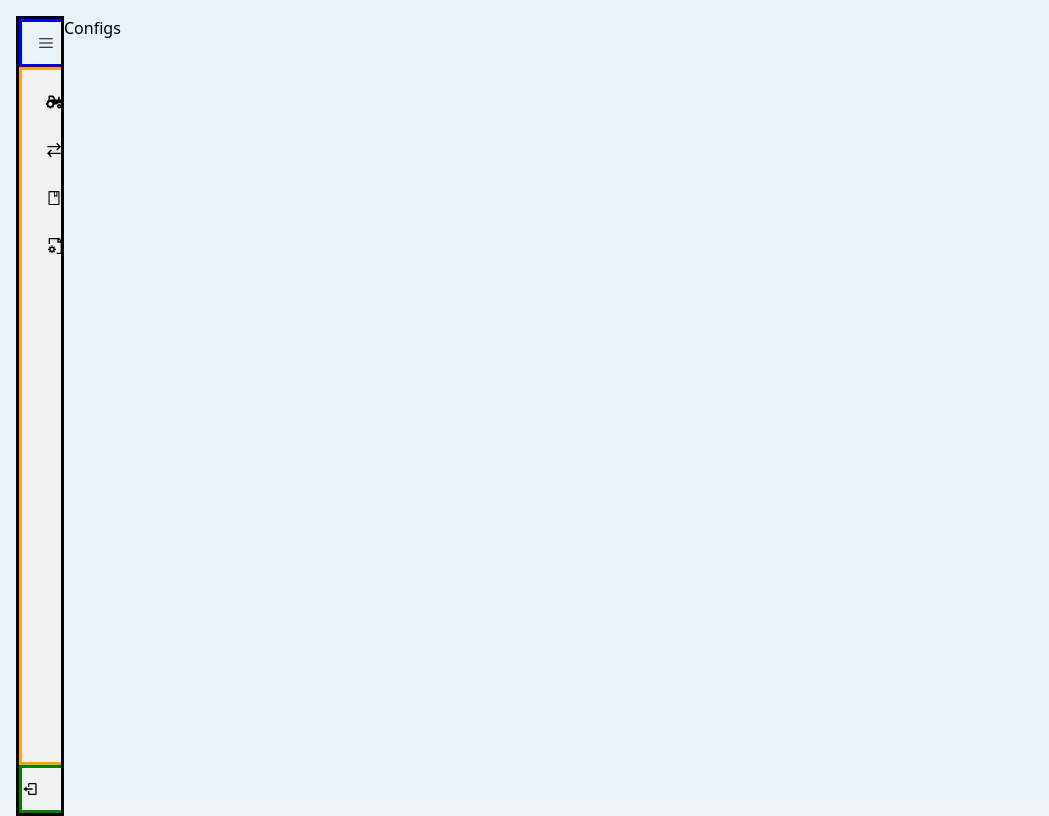
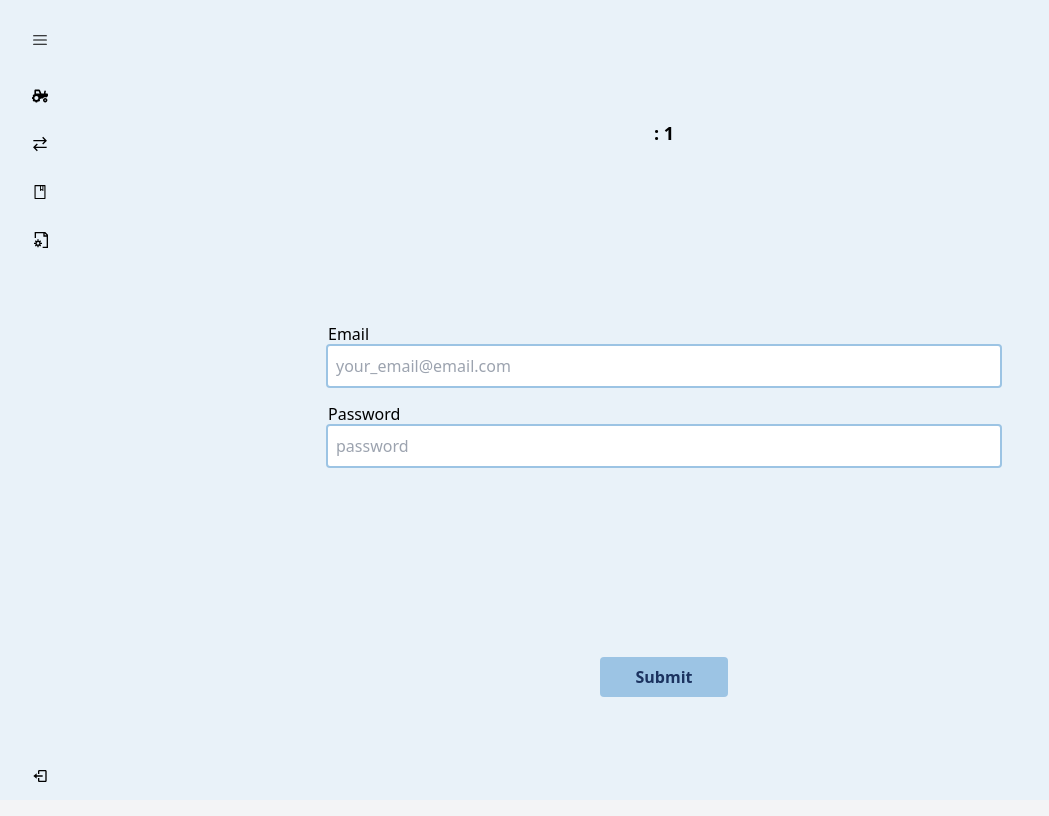
Before and after one commit to LaloStroke/action-logistics, a React (Vite) app: page /Configs/1 in a window 1280 px wide. Shown: the whole page, without its empty margins (0-1049 px from the left). Built offline with nearby package versions, Linux system fonts and the light colour scheme.

Commit message:
[fix] routes and styles xd

```diff
--- a/src/components/Sidebar/index.tsx
+++ b/src/components/Sidebar/index.tsx
@@ -167,11 +167,9 @@ const Sidebar: React.FC = (): JSX.Element => {
               <GrDocumentConfig />
             </CustomLink>
           </div>
-          <div className="logout">
-            <button className="bg-blue w-16 h-12 rounded-md">
-              <BiLogOut />
-            </button>
-          </div>
+          <button className="flex justify-center items-center">
+            <BiLogOut />
+          </button>
         </div>
       )}
     </div>
@@ -190,7 +188,10 @@ const CustomLink: React.FC<{
   return (
     <div>
       {isOpen === true ? (
-        <Link className={`${className ? className : 'duration-300 w-28 h-full'} `} to={to}>
+        <Link
+          className={`${className ? className : 'duration-300 w-28 h-full cursor-pointer'} `}
+          to={to}
+        >
           <div
             className={`grid place-content-center px-4 h-full duration-300 cursor-pointer  ${
               isActive ? 'bg-lightOrange duration-300 font-bold hover:tracking-normal' : ''
--- a/src/components/Sidebar/sidebar.css
+++ b/src/components/Sidebar/sidebar.css
@@ -2,14 +2,12 @@
   grid-area: header;
   width: 16rem;
   height: 100vh;
-  border: solid;
-  //border-color: blue;
   transition-duration: 0.3s;
   display: grid;
   grid-template-areas:
-    "title"
-    "select"
-    "logout";
+    'title'
+    'select'
+    'logout';
   grid-template-rows: 3rem 1fr 3rem;
   grid-template-columns: 1fr;
   transition-duration: 0.3s;
@@ -19,16 +17,15 @@
   grid-area: header;
   width: 3rem;
   height: 100vh;
-  border: solid;
-  //border-color: blue;
   transition-duration: 0.3s;
   overflow: hidden;
   display: grid;
   grid-template-areas:
-    "title"
-    "select"
-    "logout";
+    'title'
+    'select'
+    'logout';
   grid-template-rows: 3rem 1fr 3rem;
+  padding-bottom: 1rem;
   grid-template-columns: 1fr;
   transition-duration: 0.3s;
 }
@@ -36,20 +33,15 @@
 .title {
   grid-area: title;
   background-color: transparent;
-  border: solid;
-  border-color: blue;
   transition-duration: 0.3s;
   display: flex;
-  justify-content: space-between;
+  justify-content: center;
   align-items: center;
   padding: 0 1rem;
 }
 
 .select {
   grid-area: select;
-  background-color: #f1f1f1;
-  border: solid;
-  border-color: orange;
   transition-duration: 0.3s;
   display: flex;
   flex-direction: column;
@@ -58,14 +50,3 @@
   gap: 1rem;
   width: 100%;
 }
-
-.logout {
-  grid-area: logout;
-  background-color: #f1f1f1;
-  border: solid;
-  border-color: green;
-  transition-duration: 0.3s;
-  display: flex;
-  justify-content: center;
-  align-items: center;
-}
--- a/src/router/index.tsx
+++ b/src/router/index.tsx
@@ -24,8 +24,9 @@ const Router: React.FC = (): JSX.Element => {
           <Route path="/Transactions/:selectedTransactionOption" element={<Transactions />} />
           <Route path=":type/Transactions/:selectedTransactionsOption" element={<Transactions />} />
 
-          <Route path="/Configs" element={<Configs />} />
           <Route path="/Configs/:selectedConfigOption" element={<Configs />} />
+          <Route path=":type/Configs/:selectedConfigOption" element={<Configs />} />
+
           <Route path="*" element={<NotFound />} />
         </Switch>
       </Layout>
--- a/src/views/Catalogs/index.tsx
+++ b/src/views/Catalogs/index.tsx
@@ -1,11 +1,11 @@
-import React, { useEffect, useState } from 'react';
+import React, { useEffect } from 'react';
 import Form from '../../components/Form';
 import { useSetLocationMutation } from '../../store/services/userService';
 import useForm from '../../hooks/useForm/useForm';
 import Button from '../../components/Button';
 import { loginValidations } from '@/constants/validations/login';
 import Forms from '../../constants/forms';
-import { useParams } from 'react-router';
+import { useNavigate, useParams } from 'react-router';
 
 const Catalogs: React.FC = (): React.ReactElement => {
   const [setLocation, { isError, isSuccess, isLoading }] = useSetLocationMutation();
@@ -25,6 +25,13 @@ const Catalogs: React.FC = (): React.ReactElement => {
     loginValidations,
     setLocation,
   );
+  const navigate = useNavigate();
+
+  useEffect((): void => {
+    if (isError) {
+      navigate(`/Catalogs/${catalogType}`);
+    }
+  }, [isError]);
 
   return (
     <div className="grid w-[90%] mx-auto my-4 place-items-center">
--- a/src/views/Configs/index.tsx
+++ b/src/views/Configs/index.tsx
@@ -1,8 +1,73 @@
-import React from 'react';
-import Layout from '../../components/Layout';
+import React, { useEffect } from 'react';
+import Form from '../../components/Form';
+import { useSetLocationMutation } from '../../store/services/userService';
+import useForm from '../../hooks/useForm/useForm';
+import Button from '../../components/Button';
+import { loginValidations } from '@/constants/validations/login';
+import Forms from '../../constants/forms';
+import { useNavigate, useParams } from 'react-router';
 
-const Configs: React.FC = (): JSX.Element => {
-  return <div>Configs</div>;
+const Configs: React.FC = (): React.ReactElement => {
+  const [setLocation, { isError, isSuccess, isLoading }] = useSetLocationMutation();
+  const { catalogType, type, selectedConfigOption } = useParams();
+  const { handleChange, handleSubmit, formValues, formErrors } = useForm(
+    {
+      ID: '',
+      State: '',
+      Address: '',
+      Location: '',
+      LocationName: '',
+      City: '',
+      ZipCode: '',
+      Assets: [],
+      TotalAssets: '',
+    },
+    loginValidations,
+    setLocation,
+  );
+  const navigate = useNavigate();
+
+  useEffect((): void => {
+    if (isError) {
+      navigate(`/Configs/${catalogType}`);
+    }
+  }, [isError]);
+
+  return (
+    <div className="grid w-[90%] mx-auto my-4 place-items-center">
+      <p className="text-center font-bold text-lg">
+        {type} {catalogType}: {selectedConfigOption}
+      </p>
+      <Form
+        formFields={Forms.get(catalogType as Forms) || (Forms.get('login') as FormField[])}
+        formErrors={formErrors}
+        handleChange={handleChange}
+        formData={
+          type === 'edit'
+            ? {
+                Address: '1234 Main St',
+                City: 'Anytown',
+                ID: '1234',
+                State: 'CA',
+                Assets: 'All Assets',
+                Location: 'All Locations',
+                LocationName: 'All Locations',
+                TotalAssets: 1234,
+                ZipCode: 12345,
+              }
+            : formValues
+        }
+        onSubmit={handleSubmit}
+      />
+      <div className="w-full flex justify-center">
+        <div className="my-4 w-full grid place-items-center max-w-2xl">
+          <Button onClick={handleSubmit} type="primary">
+            Submit
+          </Button>
+        </div>
+      </div>
+    </div>
+  );
 };
 
 export default Configs;
```
Also changed, not shown: src/constants/Tables/Configs/index.tsx (added).
